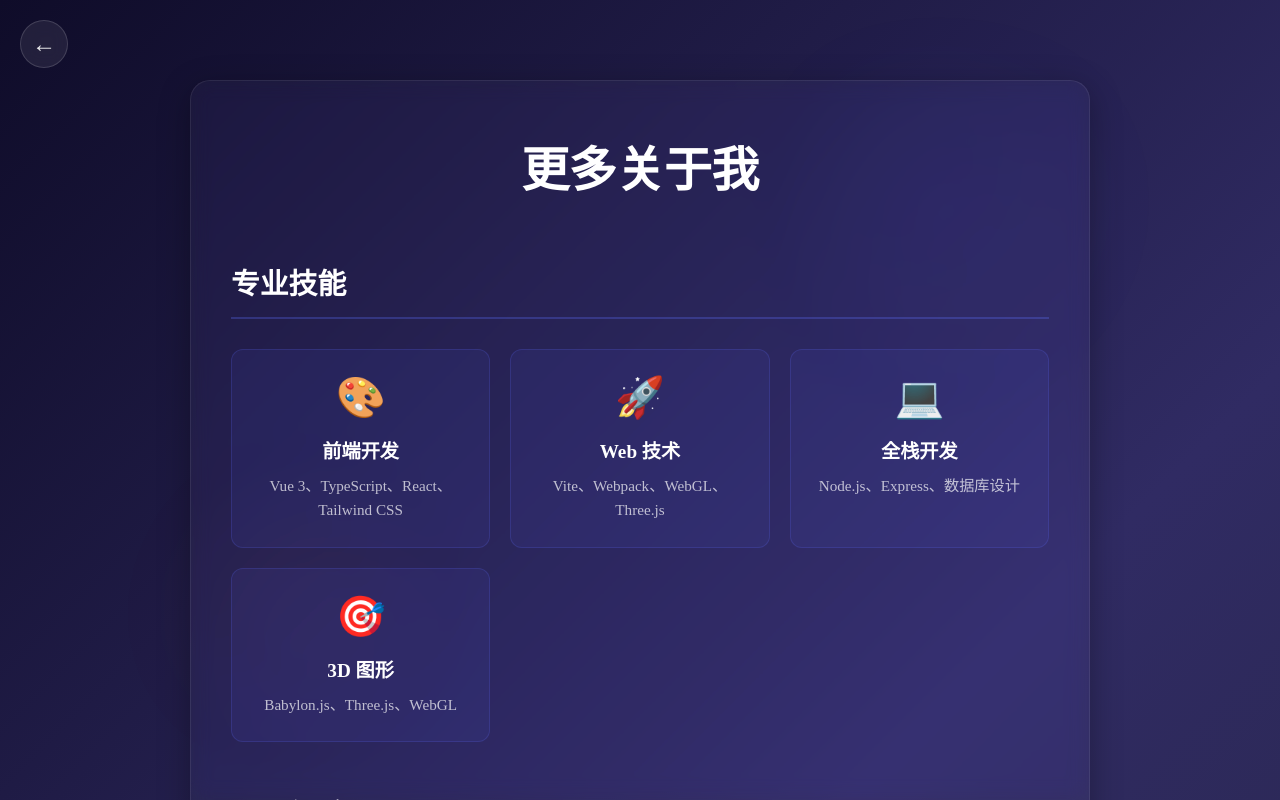
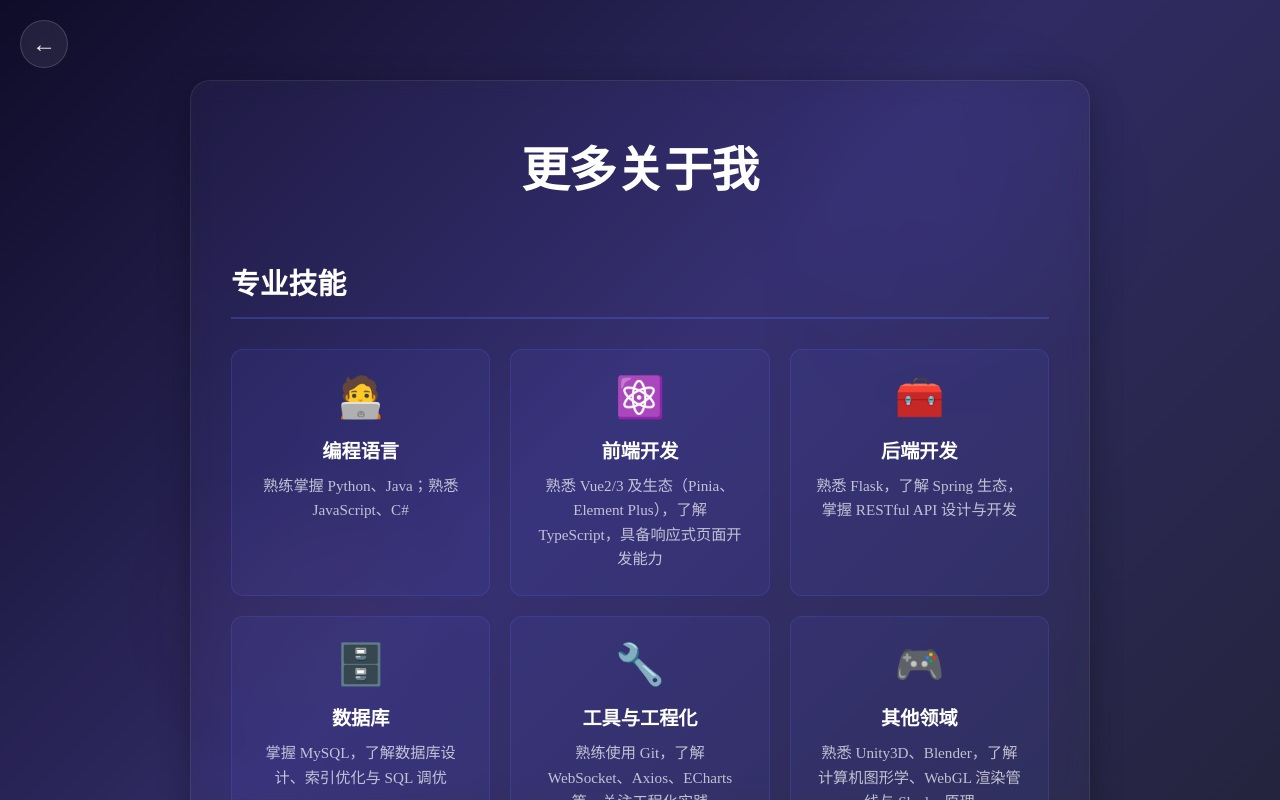
Before and after one commit to GCaiji/Blog, a Vue app in the folder Blog/: page /details in a window 1280 px wide. Built offline with nearby package versions, Linux system fonts and the light colour scheme; the HTML template or start-up script is replaced by a standard one.

Commit message:
优化细节页面

```diff
--- a/Blog/src/components/DetailsPage.vue
+++ b/Blog/src/components/DetailsPage.vue
@@ -22,52 +22,114 @@
           <h2 class="section-title">专业技能</h2>
           <div class="skills-grid">
             <div class="skill-card">
-              <div class="skill-icon">🎨</div>
+              <div class="skill-icon">🧑‍💻</div>
+              <h3>编程语言</h3>
+              <p>熟练掌握 Python、Java；熟悉 JavaScript、C#</p>
+            </div>
+
+            <div class="skill-card">
+              <div class="skill-icon">⚛️</div>
               <h3>前端开发</h3>
-              <p>Vue 3、TypeScript、React、Tailwind CSS</p>
+              <p>
+                熟悉 Vue2/3 及生态（Pinia、Element Plus），了解 TypeScript，具备响应式页面开发能力
+              </p>
             </div>
+
             <div class="skill-card">
-              <div class="skill-icon">🚀</div>
-              <h3>Web 技术</h3>
-              <p>Vite、Webpack、WebGL、Three.js</p>
+              <div class="skill-icon">🧰</div>
+              <h3>后端开发</h3>
+              <p>熟悉 Flask，了解 Spring 生态，掌握 RESTful API 设计与开发</p>
             </div>
+
             <div class="skill-card">
-              <div class="skill-icon">💻</div>
-              <h3>全栈开发</h3>
-              <p>Node.js、Express、数据库设计</p>
+              <div class="skill-icon">🗄️</div>
+              <h3>数据库</h3>
+              <p>掌握 MySQL，了解数据库设计、索引优化与 SQL 调优</p>
             </div>
+
             <div class="skill-card">
-              <div class="skill-icon">🎯</div>
-              <h3>3D 图形</h3>
-              <p>Babylon.js、Three.js、WebGL</p>
+              <div class="skill-icon">🔧</div>
+              <h3>工具与工程化</h3>
+              <p>熟练使用 Git，了解 WebSocket、Axios、ECharts 等，关注工程化实践</p>
+            </div>
+
+            <div class="skill-card">
+              <div class="skill-icon">🎮</div>
+              <h3>其他领域</h3>
+              <p>熟悉 Unity3D、Blender，了解计算机图形学、WebGL 渲染管线与 Shader 原理</p>
+            </div>
+
+            <div class="skill-card">
+              <div class="skill-icon">🤝</div>
+              <h3>软技能</h3>
+              <p>具备文档撰写能力、团队协作精神与快速学习能力</p>
             </div>
           </div>
         </section>
 
-        <!-- 项目经验 -->
+        <!-- 个人项目 -->
         <section class="section">
-          <h2 class="section-title">项目经验</h2>
+          <h2 class="section-title">个人项目</h2>
           <div class="projects-list">
             <div class="project-item">
-              <h3>个人博客网站</h3>
-              <p class="project-tech">Vue 3 · TypeScript · Vite</p>
+              <h3>堤坝可视化管理系统（毕业设计）</h3>
+              <p class="project-tech">
+                2025.11 - 准备阶段 · 角色：全栈开发 · 技术栈：Vue3 + TypeScript + Cesium/Three.js +
+                D3/ECharts + Node.js/Flask + PostgreSQL/PostGIS + WebSocket + Docker
+              </p>
               <p class="project-desc">
-                一个交互式个人博客网站，展示前端开发和3D技术的融合。支持流畅的页面过渡、粒子特效和响应式设计。
+                项目目标：构建面向堤坝与防洪工程的可视化管理平台，集成实时传感器数据、历史时序回放与
+                3D 地形/堤坝模型展示，支持风险评估与告警机制，助力运维决策。
+              </p>
+              <p class="project-desc">
+                主要职责（准备阶段）：总体方案设计、前端可视化框架选型与原型、GIS/三维数据管线设计、后端数据接入与
+                API 规范、搭建轻量化容器化开发环境。
+              </p>
+
+              <p class="project-desc">
+                预期成果：交付可跑通的演示原型（3D 可视化 +
+                实时数据面板）、项目文档与毕业设计论文、示例数据集与 Docker 部署脚本。
               </p>
             </div>
             <div class="project-item">
-              <h3>3D 可视化应用</h3>
-              <p class="project-tech">Three.js · WebGL · TypeScript</p>
+              <h3>PyAgent —— 智能体的 Python 编程学习助理</h3>
+              <p class="project-tech">
+                角色：前端开发 · 技术栈：Vue3 + TypeScript + Pinia + Element Plus
+              </p>
               <p class="project-desc">
-                使用 Three.js 和 WebGL 创建的交互式 3D
-                可视化应用，包含模型加载、光照效果和动画系统。
+                基于智能体的学习辅助工具，面向 Python
+                初学者，提供交互式代码示例、自动化练习与即时反馈功能。负责前端 UI
+                与交互实现，联动后端智能接口。
+              </p>
+              <p class="project-desc">成果：校赛晋级，聚焦 AI+教育创新</p>
+            </div>
+
+            <div class="project-item">
+              <h3>ElevatorPro —— 电梯系统设计与优化后台管理</h3>
+              <p class="project-tech">
+                2025.03 - 2025.04 · 角色：后台管理开发 · 技术栈：Vue2 + Flask + MySQL
+              </p>
+              <p class="project-desc">
+                为苏州品诺电梯开发校企合作后台管理系统并投入生产，负责全链路开发：前端界面、后端 API
+                与数据库设计与优化。
+              </p>
+              <p class="project-desc">
+                主要成果：实现参数化配置中心与版本管理，减少人工错误率约
+                60%；通过查询优化与缓存策略支持 500 并发用户。
               </p>
             </div>
+
             <div class="project-item">
-              <h3>数据展示平台</h3>
-              <p class="project-tech">Vue 3 · ECharts · Node.js</p>
+              <h3>虚苑万象 —— 基于 XR 的古风园林游览</h3>
+              <p class="project-tech">
+                2025.05 - 2025.06 · 角色：负责人 + Unity VR 开发 · 技术栈：Unity3D + VR + C#
+              </p>
               <p class="project-desc">
-                一个综合数据展示平台，实现实时数据更新、交互式图表和复杂的业务逻辑处理。
+                基于 Unity 与 Pico Neo 3
+                开发高沉浸式古风园林交互体验，负责核心交互、渲染优化与场景资源管理。
+              </p>
+              <p class="project-desc">
+                主要成果：在移动端 VR 设备稳定 60FPS，内存占用降低 40%；项目入围校赛，提升沉浸体验。
               </p>
             </div>
           </div>
@@ -82,7 +144,7 @@
               <p class="edu-degree">计算机科学与技术 (本科)</p>
               <p class="edu-time">2022 - 2026</p>
               <p class="edu-desc">
-                专注于前端开发和 Web 技术研究，参与多个实际项目开发，积累了扎实的编程基础。
+                专注于前端与图形学方向，参与多个实际项目开发，具备良好的工程实践能力。
               </p>
             </div>
           </div>
@@ -94,10 +156,10 @@
           <div class="interests">
             <span class="interest-tag">前端开发</span>
             <span class="interest-tag">3D 图形</span>
-            <span class="interest-tag">Web 技术</span>
-            <span class="interest-tag">UI/UX 设计</span>
             <span class="interest-tag">开源贡献</span>
             <span class="interest-tag">技术分享</span>
+            <span class="interest-tag">模型建模</span>
+            <span class="interest-tag">游戏开发</span>
           </div>
         </section>
 
@@ -134,17 +196,21 @@ function goHome() {
   transitionName.value = 'fade'
   router.push({ name: 'Home' })
 }
+
+// 不再拦截全局滚轮/触摸事件，保留原生滚动以便查看全部内容
 </script>
 
 <style scoped>
 .details {
   width: 100%;
-  min-height: 100vh;
+  height: 100vh; /* 固定高度，保证内部滚动生效 */
   background: linear-gradient(135deg, #0f0c29 0%, #302b63 50%, #24243e 100%);
   position: relative;
-  overflow-y: auto;
+  overflow-y: auto; /* 在组件内部开启滚动 */
   overflow-x: hidden;
-  padding: 80px 20px 40px;
+  -webkit-overflow-scrolling: touch; /* 平滑触摸滚动 */
+  overscroll-behavior: contain; /* 防止滚动穿透到父容器 */
+  padding: 80px 20px 120px; /* 底部增加 padding 避免最后一段内容被遮挡 */
   box-sizing: border-box;
 }
 
```
